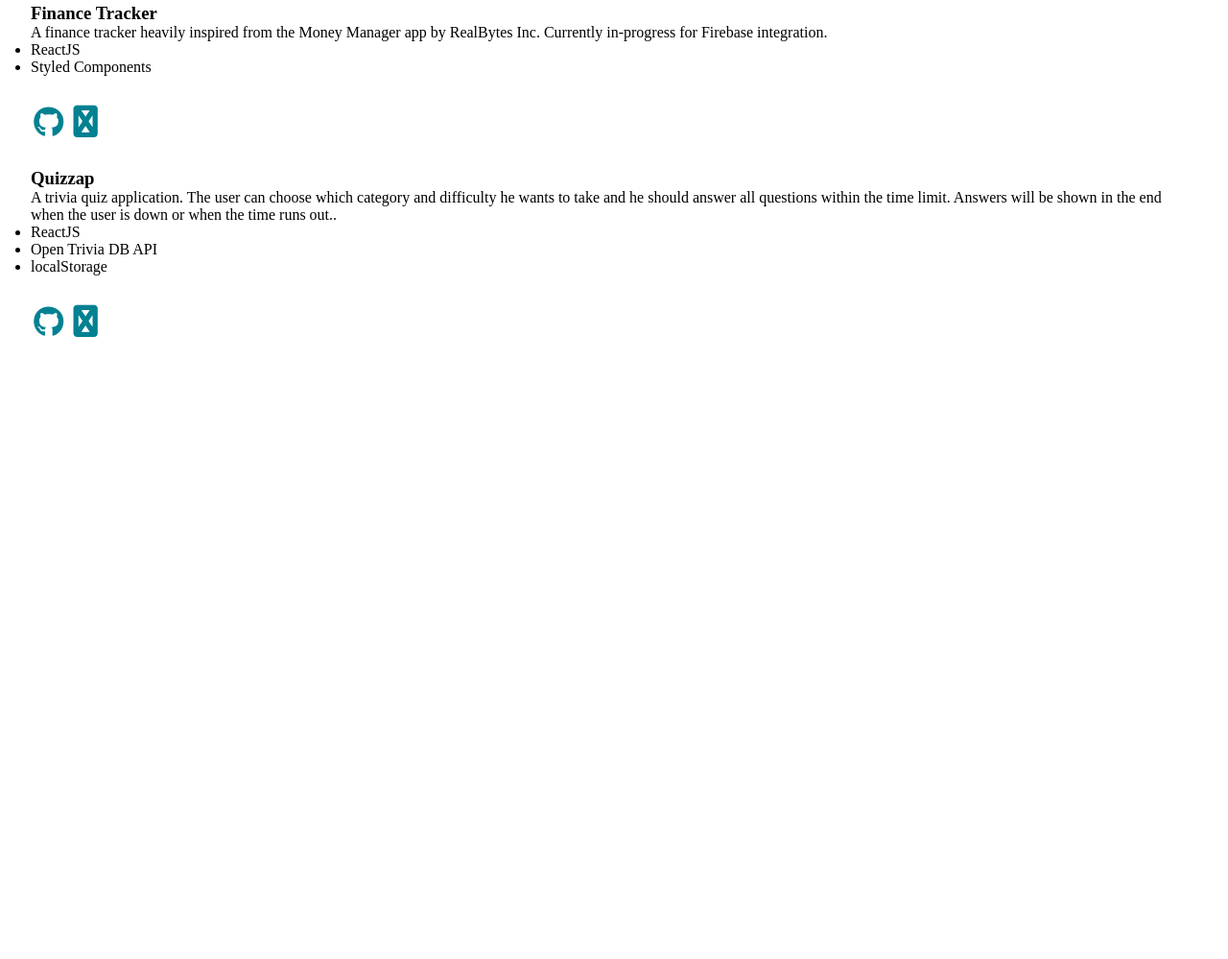
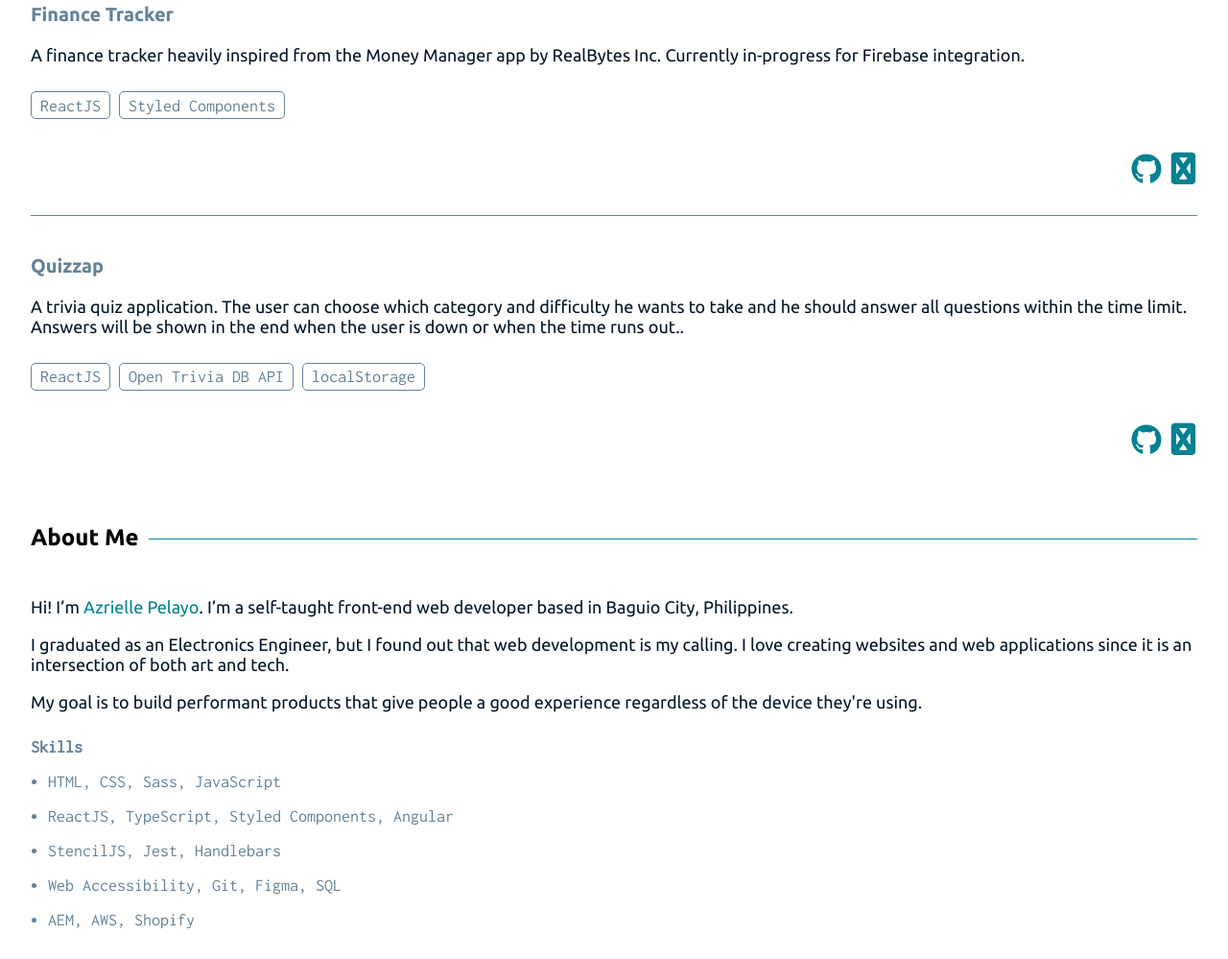
Before and after one commit to Aze-Pelayo/Aze-Pelayo, a plain HTML site: page index.html in a window 1280 px wide. Shown: the part 945-1944 px from the top of the page at 96% size. Before the commit the page ends 1328 px from the top, so only its background shows below. Drawn offline with Linux system fonts and the light colour scheme.

Commit message:
Create featuredProjects and About Me section with styling - Doesn't include picture in featuredProjects

```diff
--- a/index.html
+++ b/index.html
@@ -54,8 +54,8 @@
         </header>
 
         <main>
+            <!-- Landing Page-->
             <section class = "landingPage">
-                <!-- Landing Page-->
                 <h1 class = "landingPage__header">
                     Hi, my name's <span class = "landingPage__header--highlight">Azrielle Pelayo</span>
                 </h1>
@@ -65,6 +65,7 @@
                 </button>
             </section>
 
+            <!-- Featured Projects -->
             <section id = "featuredProjects" class = "featuredProject">
                 <h2 class="cmp-h2">
                     Featured Projects
@@ -74,16 +75,14 @@
                     <div class="featuredProject__imgContainer"></div>
                     <div class="featuredProject__infoContainer">
                         <p class="featuredProject__projectDesc">A finance tracker heavily inspired from the Money Manager app by RealBytes Inc. Currently in-progress for Firebase integration.</p>
-                        <div class="featuredProject__projectTags">
-                            <ul class="cmp-projectTags">
-                                <li class = "cmp-projectTags__tag">
+                        <ul class="featuredProject__tagContainer">
+                            <li class = "featuredProject__tag">
                                 ReactJS
                             </li>
-                                <li class="cmp-projectTags__tag">
+                            <li class="featuredProject__tag">
                                 Styled Components
                             </li>
                         </ul>
-                        </div>
                         <div class="cmp-externalLinks featuredProject">
                             <a href="https://github.com/Aze-Pelayo/finance-tracker" target="_blank">
                                 <i class="fab fa-github fa-2x"></i>
@@ -99,19 +98,19 @@
                     <div class="featuredProject__imgContainer"></div>
                     <div class="featuredProject__infoContainer">
                         <p class="featuredProject__projectDesc">A trivia quiz application. The user can choose which category and difficulty he wants to take and he should answer all questions within the time limit. Answers will be shown in the end when the user is down or when the time runs out..</p>
-                        <div class="featuredProject__projectTags">
-                            <ul class="cmp-projectTags">
-                                <li class = "cmp-projectTags__tag">
+
+                        <ul class="featuredProject__tagContainer">
+                            <li class = "featuredProject__tag">
                                 ReactJS
                             </li>
-                                <li class="cmp-projectTags__tag">
+                            <li class="featuredProject__tag">
                                 Open Trivia DB API
                             </li>
-                                <li class="cmp-projectTags__tag">
+                            <li class="featuredProject__tag">
                                 localStorage
                             </li>
                         </ul>
-                        </div>
+
                         <div class="cmp-externalLinks featuredProject">
                             <a href="https://github.com/Aze-Pelayo/quizzap" target="_blank">
                                 <i class="fab fa-github fa-2x"></i>
@@ -123,6 +122,46 @@
                     </div>
                 </div>
             </section>
+
+            <!-- About Me -->
+            <section id="about-me" class="about">
+                <h2 class="cmp-h2">
+                    About Me
+                </h2>
+                <div class="about__container">
+                    <div class="about__bio">
+                        <p>
+                            Hi! I’m <span class ="about__bio--highlight">Azrielle Pelayo</span>. I’m a self-taught front-end web developer based in Baguio City, Philippines.
+                        </p>
+                        <p>
+                            I graduated as an Electronics Engineer, but I found out that web development is my calling. I love creating websites and web applications since it is an intersection of both art and tech.
+                        </p>
+                        <p>
+                            My goal is to build performant products that give people a good experience regardless of the device they're using.
+                        </p>
+                    </div>
+                    <div class="about__skillsContainer">
+                        <p class="about__title">Skills</p>
+                        <ul class="about__skillsList">
+                            <li class = "about__skills">
+                                HTML, CSS, Sass, JavaScript
+                            </li>
+                            <li class="about__skills">
+                                ReactJS, TypeScript, Styled Components, Angular
+                            </li>
+                            <li class="about__skills">
+                                StencilJS, Jest, Handlebars
+                            </li>
+                            <li class="about__skills">
+                                Web Accessibility, Git, Figma, SQL
+                            </li>
+                            <li class="about__skills">
+                                AEM, AWS, Shopify
+                            </li>
+                        </ul>
+                    </div>
+                </div>
+            </section>
         </main>
     </div>
 
--- a/styles/_component.scss
+++ b/styles/_component.scss
@@ -95,6 +95,10 @@
             color: $cream-white;
         }
     }
+
+    &.featuredProject {
+        text-align: right;
+    }
 }
 
 /* == Header == */
--- a/styles/_layout.scss
+++ b/styles/_layout.scss
@@ -112,5 +112,68 @@
 .featuredProject {
     margin: 2em 0;
 
+    &__projectContainer:not(:last-child) {
+        border-bottom: 0.5px solid $blue-grey;
+    }
+
+    &__projectName {
+        margin: 2em 0 1em 0;
+        font: bold 20px $header;
+        color: $blue-grey;
+    }
+
+    &__projectDesc {
+        margin: 1em 0;
+        font: 18px $body;
+        color: $black;
+    }
+
+    &__tagContainer {
+        display: flex;
+        flex-wrap: wrap;
+    }
+
+    &__tag {
+        list-style-type: none;
+        margin: 0.5em 0.5em 0.2em 0;
+        padding: 0.25em 0.5em;
+        border: 1px solid $blue-grey;
+        border-radius: 5px;
+        font: 18px $mono;
+        color: $blue-grey;
+    }
+}
+
+/* About Me */
+.about {
+    margin: 2em 0;
+
+    &__bio {
+        font: 18px $body;
+        color: $black;
+
+        p {
+            margin: 1em 0;
+        }
+
+        &--highlight {
+            color: $blue-green;
+        }
+    }
+
+    &__skillsContainer {
+        margin: 1.5em 0;
+        font: 18px $mono;
+        color: $blue-grey;
+    }
+
+    &__title {
+        font-weight: bold;
+    }
+
+    &__skills {
+        margin: 1em 0 0 1em;
+    }
+
 
 }
```
Also changed, not shown: styles/style.css, 1 other file. Lines whose indentation alone changed are shown as unchanged.
